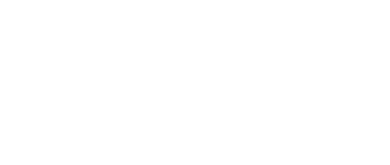
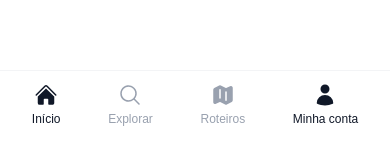
Before and after one commit to rmr-folder/turistech, a Next.js app: page / in a window 390 px wide. Shown: the part 705-870 px from the top of the page. Before the commit the page ends 844 px from the top, so only its background shows below. Built offline with nearby package versions, Linux system fonts and the light colour scheme; no server answers; the database is empty.

Commit message:
Adiciona Bottom Navigation responsivo para mobile

```diff
--- /dev/null
+++ b/app/components/BottomNav.tsx
@@ -0,0 +1,88 @@
+'use client'
+
+import Link from 'next/link'
+import { usePathname } from 'next/navigation'
+import { useEffect, useState } from 'react'
+import { createClient } from '../../lib/supabase-browser'
+
+export default function BottomNav() {
+  const pathname = usePathname()
+  const [user, setUser] = useState<any>(null)
+  const supabase = createClient()
+
+  useEffect(() => {
+    const getUser = async () => {
+      const { data: { user } } = await supabase.auth.getUser()
+      setUser(user)
+    }
+    getUser()
+
+    const { data: authListener } = supabase.auth.onAuthStateChange((_event, session) => {
+      setUser(session?.user ?? null)
+    })
+
+    return () => authListener.subscription.unsubscribe()
+  }, [])
+
+  const links = [
+    {
+      href: '/',
+      label: 'Início',
+      icon: (
+        <svg xmlns="http://www.w3.org/2000/svg" viewBox="0 0 24 24" fill="currentColor" className="w-6 h-6">
+          <path d="M11.47 3.84a.75.75 0 011.06 0l8.69 8.69a.75.75 0 101.06-1.06l-8.689-8.69a2.25 2.25 0 00-3.182 0l-8.69 8.69a.75.75 0 001.061 1.06l8.69-8.69z" />
+          <path d="M12 5.432l8.159 8.159c.03.03.06.058.091.086v6.198c0 1.035-.84 1.875-1.875 1.875H15a.75.75 0 01-.75-.75v-4.5a.75.75 0 00-.75-.75h-3a.75.75 0 00-.75.75V21a.75.75 0 01-.75.75H5.625a1.875 1.875 0 01-1.875-1.875v-6.198a2.29 2.29 0 00.091-.086L12 5.43z" />
+        </svg>
+      )
+    },
+    {
+      href: '/explorar',
+      label: 'Explorar',
+      icon: (
+        <svg xmlns="http://www.w3.org/2000/svg" viewBox="0 0 24 24" fill="currentColor" className="w-6 h-6">
+          <path fillRule="evenodd" d="M10.5 3.75a6.75 6.75 0 100 13.5 6.75 6.75 0 000-13.5zM2.25 10.5a8.25 8.25 0 1114.59 5.28l4.69 4.69a.75.75 0 11-1.06 1.06l-4.69-4.69A8.25 8.25 0 012.25 10.5z" clipRule="evenodd" />
+        </svg>
+      )
+    },
+    {
+      href: '/roteiros',
+      label: 'Roteiros',
+      icon: (
+        <svg xmlns="http://www.w3.org/2000/svg" viewBox="0 0 24 24" fill="currentColor" className="w-6 h-6">
+          <path fillRule="evenodd" d="M8.161 2.58a1.875 1.875 0 011.678 0l4.993 2.498c.106.052.23.052.336 0l3.869-1.935A1.875 1.875 0 0121.75 4.82v12.485c0 .71-.401 1.36-1.037 1.677l-4.875 2.437a1.875 1.875 0 01-1.676 0l-4.994-2.497a.375.375 0 00-.336 0l-3.868 1.935A1.875 1.875 0 012.25 19.18V6.695c0-.71.401-1.36 1.036-1.677l4.875-2.437zM9 6a.75.75 0 01.75.75V15a.75.75 0 01-1.5 0V6.75A.75.75 0 019 6zm6.75 3a.75.75 0 00-1.5 0v8.25a.75.75 0 001.5 0V9z" clipRule="evenodd" />
+        </svg>
+      )
+    },
+    {
+      href: user ? '/meus-roteiros' : '/',
+      label: 'Minha conta',
+      icon: (
+        <svg xmlns="http://www.w3.org/2000/svg" viewBox="0 0 24 24" fill="currentColor" className="w-6 h-6">
+          <path fillRule="evenodd" d="M7.5 6a4.5 4.5 0 119 0 4.5 4.5 0 01-9 0zM3.751 20.105a8.25 8.25 0 0116.498 0 .75.75 0 01-.437.695A18.683 18.683 0 0112 22.5c-2.786 0-5.433-.608-7.812-1.7a.75.75 0 01-.437-.695z" clipRule="evenodd" />
+        </svg>
+      )
+    },
+  ]
+
+  return (
+    <nav className="fixed bottom-0 left-0 right-0 z-50 bg-white border-t border-gray-100 md:hidden">
+      <div className="flex items-center justify-around px-2 py-2">
+        {links.map((link, index) => {
+          const ativo = pathname === link.href
+          return (
+            <Link
+               key={index}
+              href={link.href}
+              className={`flex flex-col items-center gap-1 px-3 py-1 rounded-xl transition-colors ${
+                ativo ? 'text-gray-900' : 'text-gray-400 hover:text-gray-600'
+              }`}
+            >
+              {link.icon}
+              <span className="text-xs font-medium">{link.label}</span>
+            </Link>
+          )
+        })}
+      </div>
+    </nav>
+  )
+}
--- a/app/layout.tsx
+++ b/app/layout.tsx
@@ -1,33 +1,34 @@
-import type { Metadata } from "next";
-import { Geist, Geist_Mono } from "next/font/google";
-import "./globals.css";
+import type { Metadata } from 'next'
+import { Geist, Geist_Mono } from 'next/font/google'
+import './globals.css'
+import BottomNav from './components/BottomNav'
 
 const geistSans = Geist({
-  variable: "--font-geist-sans",
-  subsets: ["latin"],
-});
+  variable: '--font-geist-sans',
+  subsets: ['latin'],
+})
 
 const geistMono = Geist_Mono({
-  variable: "--font-geist-mono",
-  subsets: ["latin"],
-});
+  variable: '--font-geist-mono',
+  subsets: ['latin'],
+})
 
 export const metadata: Metadata = {
-  title: "Create Next App",
-  description: "Generated by create next app",
-};
+  title: 'Turistech',
+  description: 'Descubra os melhores destinos do Brasil',
+}
 
 export default function RootLayout({
   children,
 }: Readonly<{
-  children: React.ReactNode;
+  children: React.ReactNode
 }>) {
   return (
-    <html
-      lang="en"
-      className={`${geistSans.variable} ${geistMono.variable} h-full antialiased`}
-    >
-      <body className="min-h-full flex flex-col">{children}</body>
+    <html lang="pt-BR">
+      <body className={`${geistSans.variable} ${geistMono.variable} antialiased pb-16 md:pb-0`}>
+        {children}
+        <BottomNav />
+      </body>
     </html>
-  );
+  )
 }
```
